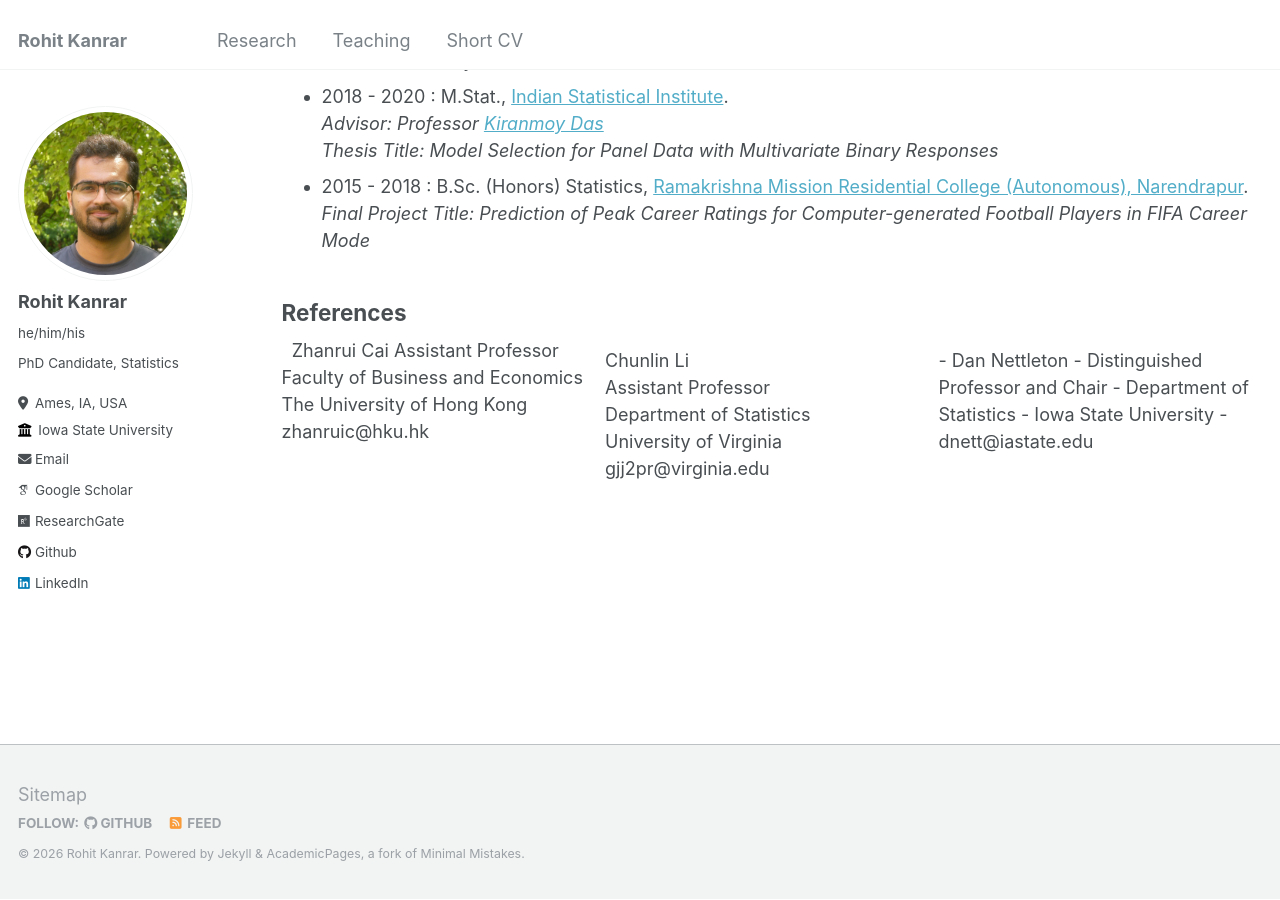
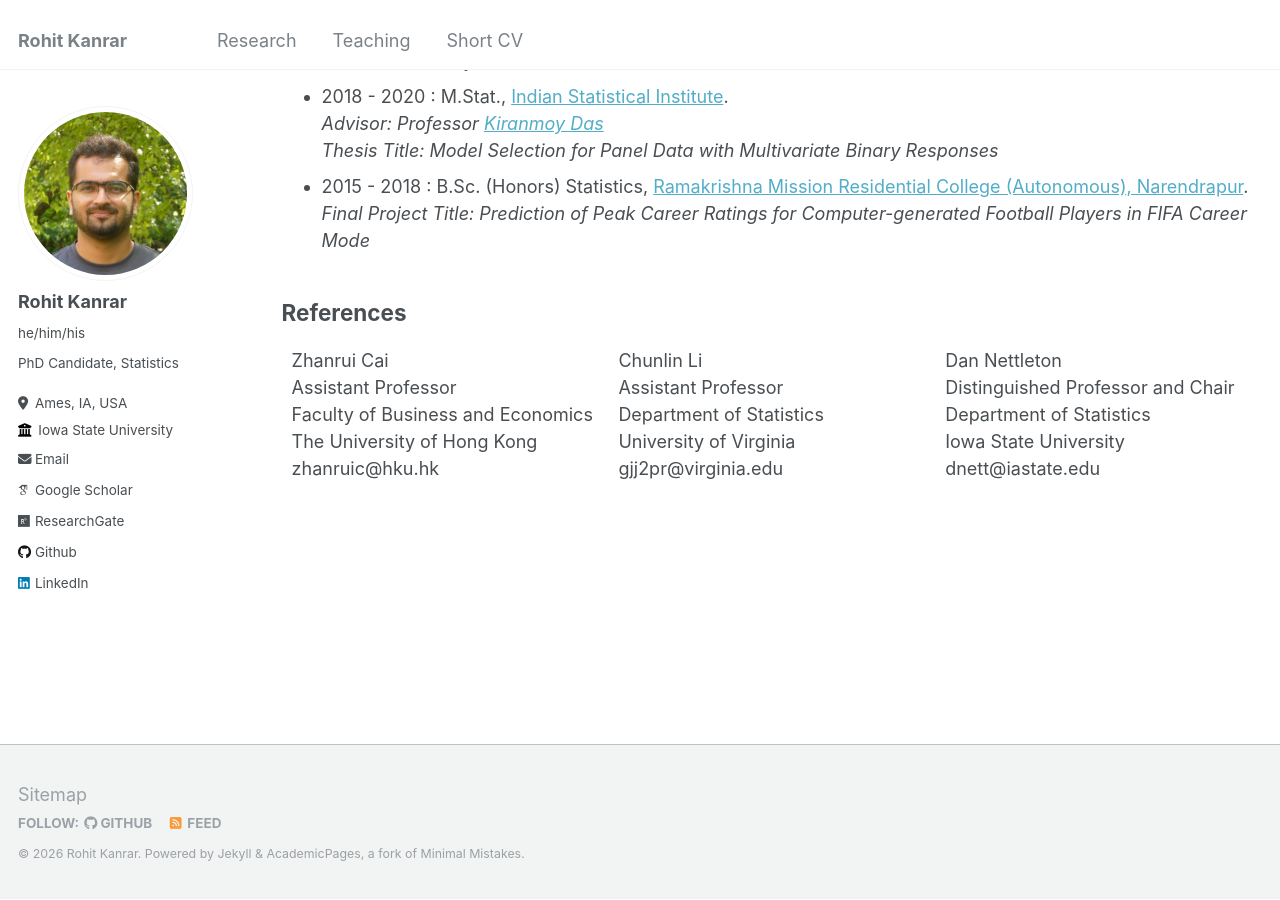
Before and after one commit to rohitkanrar/rohitkanrar.github.io, a Jekyll site: the page built from _pages/cv.md, in a window 1280 px wide and 900 px high, scrolled down 662 px. Built offline with Jekyll 4.4.1, drawn with Linux system fonts in a browser that asks for light colours; some web fonts are replaced.

Commit message:
added linebreaks

```diff
--- a/_pages/cv.md
+++ b/_pages/cv.md
@@ -38,12 +38,12 @@ redirect_from:
 ## References
 
 <div style="display: flex;">
-  <div style="flex: 1; white-space: pre-wrap;">
+  <div style="flex: 1; padding: 10px;">
     <!-- Column 1 Content -->
-    Zhanrui Cai
-    Assistant Professor
-    Faculty of Business and Economics
-    The University of Hong Kong
+    Zhanrui Cai<br>
+    Assistant Professor<br>
+    Faculty of Business and Economics<br>
+    The University of Hong Kong<br>
     zhanruic@hku.hk
   </div>
   <div style="flex: 1; padding: 10px;">
@@ -56,10 +56,10 @@ redirect_from:
   </div>
   <div style="flex: 1; padding: 10px;">
     <!-- Column 3 Content -->
-    - Dan Nettleton
-    - Distinguished Professor and Chair
-    - Department of Statistics
-    - Iowa State University
-    - dnett@iastate.edu
+    Dan Nettleton<br>
+    Distinguished Professor and Chair<br>
+    Department of Statistics<br>
+    Iowa State University<br>
+    dnett@iastate.edu
   </div>
 </div>
```
